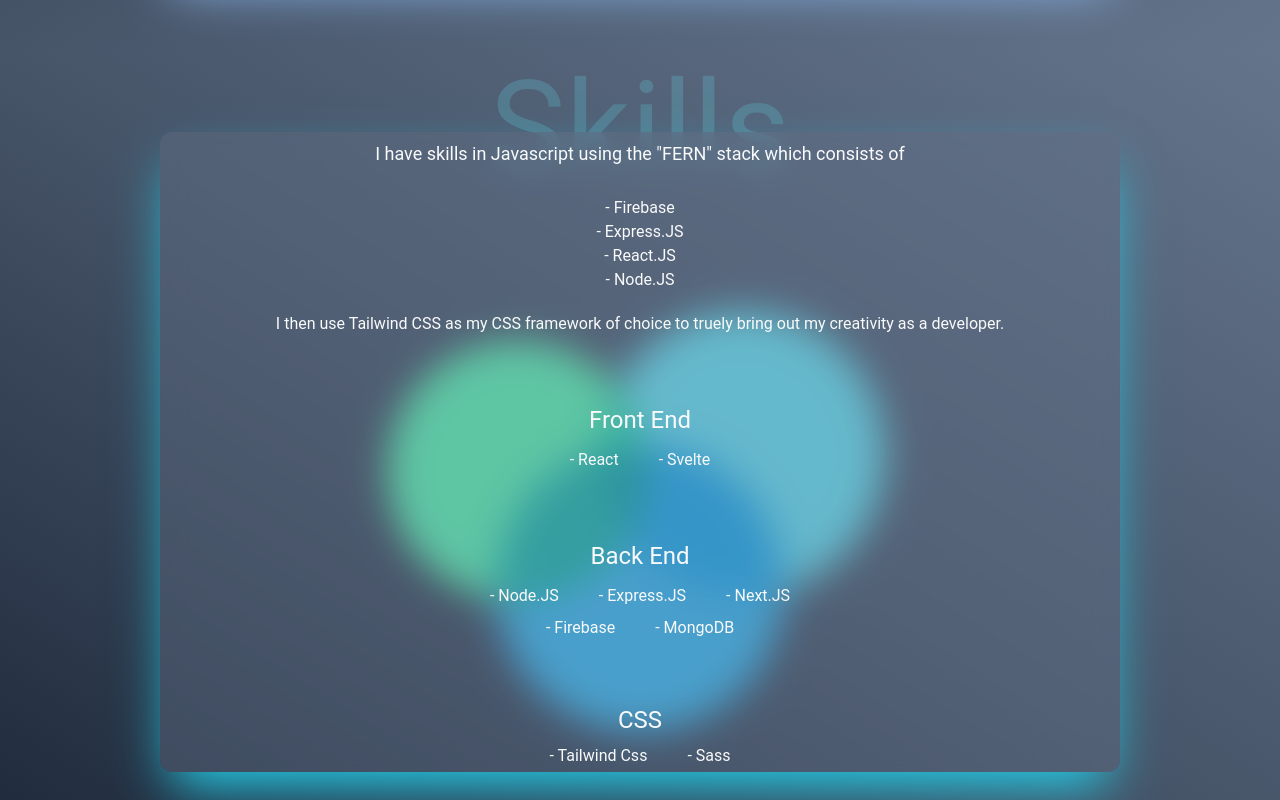
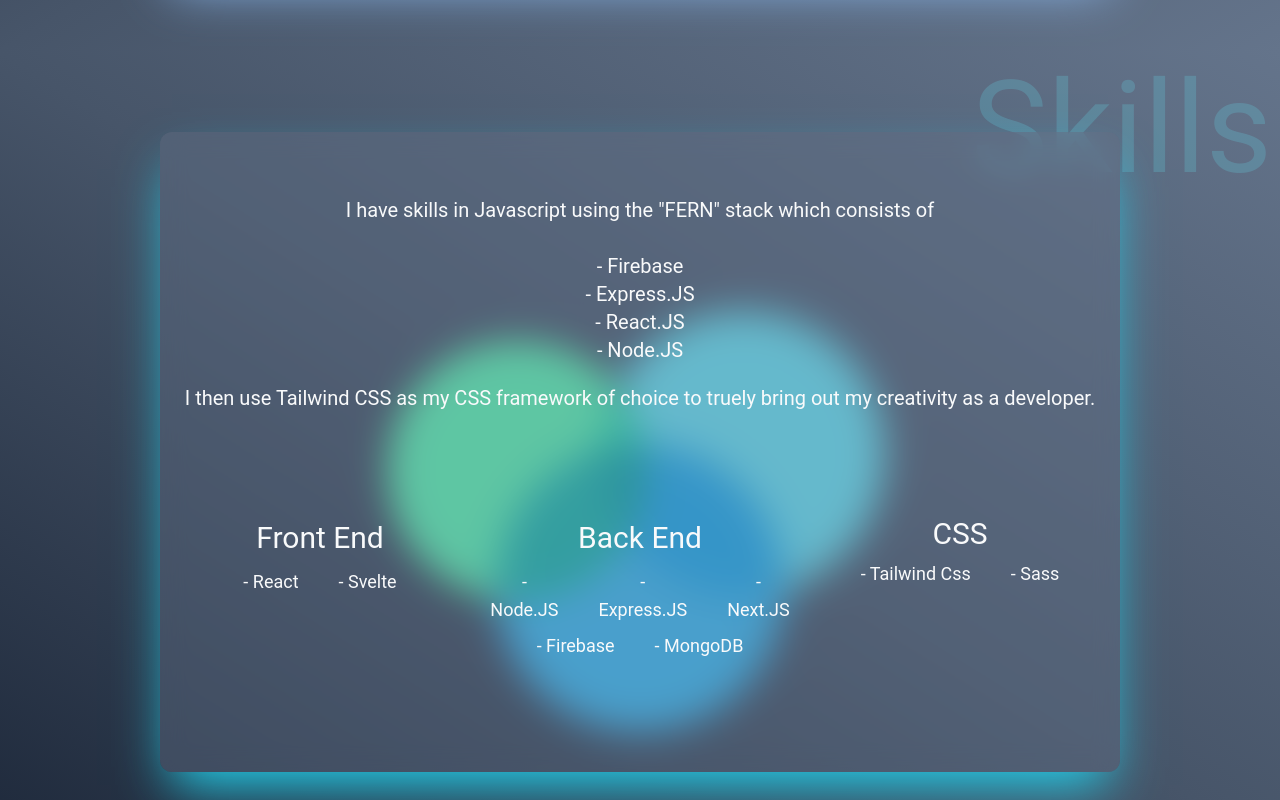
Before and after one commit to Tcaf351/Portfolio-React, a React (Create React App) app in the folder portfolio/: page / in a window 1280 px wide. Shown: the part 1620-2420 px from the top of the page. Built offline with nearby package versions, Linux system fonts and the light colour scheme.

Commit message:
finished responsiveness

```diff
--- a/portfolio/src/Pages/Home.jsx
+++ b/portfolio/src/Pages/Home.jsx
@@ -20,43 +20,43 @@
 
                 <div className="relative flex items-center justify-around z-20 mb-10 text-left">
                     <div className='my-8 py-3'>
-                        <span className='text-4xl py-1 hover:text-cyan-300 transition ease-out duration-300'>H</span>
-                        <span className='text-4xl py-1 hover:text-cyan-300 transition ease-out duration-300'>i</span>
-                        <span className='text-4xl py-1 hover:text-cyan-300 transition ease-out duration-300'>,</span> <br />
+                        <span className='text-4xl py-1 hover:text-cyan-300 transition ease-in duration-300'>H</span>
+                        <span className='text-4xl py-1 hover:text-cyan-300 transition ease-in duration-300'>i</span>
+                        <span className='text-4xl py-1 hover:text-cyan-300 transition ease-in duration-300'>,</span> <br />
 
-                        <span className='text-4xl py-1 hover:text-cyan-300 transition ease-out duration-300'>I</span>
-                        <span className='text-4xl py-1 hover:text-cyan-300 transition ease-out duration-300'>'</span>
-                        <span className='text-4xl py-1 hover:text-cyan-300 transition ease-out duration-300'>m </span>
+                        <span className='text-4xl py-1 hover:text-cyan-300 transition ease-in duration-300'>I</span>
+                        <span className='text-4xl py-1 hover:text-cyan-300 transition ease-in duration-300'>'</span>
+                        <span className='text-4xl py-1 hover:text-cyan-300 transition ease-in duration-300'>m </span>
 
-                        <span className='text-4xl py-1 hover:text-cyan-300 transition ease-out duration-300'>T</span>
-                        <span className='text-4xl py-1 hover:text-cyan-300 transition ease-out duration-300'>i</span>
-                        <span className='text-4xl py-1 hover:text-cyan-300 transition ease-out duration-300'>m</span> <br />
+                        <span className='text-4xl py-1 hover:text-cyan-300 transition ease-in duration-300'>T</span>
+                        <span className='text-4xl py-1 hover:text-cyan-300 transition ease-in duration-300'>i</span>
+                        <span className='text-4xl py-1 hover:text-cyan-300 transition ease-in duration-300'>m</span> <br />
 
-                        <span className='text-4xl py-1 hover:text-cyan-300 transition ease-out duration-300'>F</span>
-                        <span className='text-4xl py-1 hover:text-cyan-300 transition ease-out duration-300'>r</span>
-                        <span className='text-4xl py-1 hover:text-cyan-300 transition ease-out duration-300'>o</span>
-                        <span className='text-4xl py-1 hover:text-cyan-300 transition ease-out duration-300'>n</span>
-                        <span className='text-4xl py-1 hover:text-cyan-300 transition ease-out duration-300'>t </span>
+                        <span className='text-4xl py-1 hover:text-cyan-300 transition ease-in duration-300'>F</span>
+                        <span className='text-4xl py-1 hover:text-cyan-300 transition ease-in duration-300'>r</span>
+                        <span className='text-4xl py-1 hover:text-cyan-300 transition ease-in duration-300'>o</span>
+                        <span className='text-4xl py-1 hover:text-cyan-300 transition ease-in duration-300'>n</span>
+                        <span className='text-4xl py-1 hover:text-cyan-300 transition ease-in duration-300'>t </span>
 
-                        <span className='text-4xl py-1 hover:text-cyan-300 transition ease-out duration-300'>E</span>
-                        <span className='text-4xl py-1 hover:text-cyan-300 transition ease-out duration-300'>n</span>
-                        <span className='text-4xl py-1 hover:text-cyan-300 transition ease-out duration-300'>d </span>
+                        <span className='text-4xl py-1 hover:text-cyan-300 transition ease-in duration-300'>E</span>
+                        <span className='text-4xl py-1 hover:text-cyan-300 transition ease-in duration-300'>n</span>
+                        <span className='text-4xl py-1 hover:text-cyan-300 transition ease-in duration-300'>d </span>
 
-                        <span className='text-4xl py-1 hover:text-cyan-300 transition ease-out duration-300'>W</span>
-                        <span className='text-4xl py-1 hover:text-cyan-300 transition ease-out duration-300'>e</span>
-                        <span className='text-4xl py-1 hover:text-cyan-300 transition ease-out duration-300'>b </span>
+                        <span className='text-4xl py-1 hover:text-cyan-300 transition ease-in duration-300'>W</span>
+                        <span className='text-4xl py-1 hover:text-cyan-300 transition ease-in duration-300'>e</span>
+                        <span className='text-4xl py-1 hover:text-cyan-300 transition ease-in duration-300'>b </span>
 
-                        <span className='text-4xl py-1 hover:text-cyan-300 transition ease-out duration-300'>D</span>
-                        <span className='text-4xl py-1 hover:text-cyan-300 transition ease-out duration-300'>e</span>
-                        <span className='text-4xl py-1 hover:text-cyan-300 transition ease-out duration-300'>v</span>
-                        <span className='text-4xl py-1 hover:text-cyan-300 transition ease-out duration-300'>e</span>
-                        <span className='text-4xl py-1 hover:text-cyan-300 transition ease-out duration-300'>l</span>
-                        <span className='text-4xl py-1 hover:text-cyan-300 transition ease-out duration-300'>o</span>
-                        <span className='text-4xl py-1 hover:text-cyan-300 transition ease-out duration-300'>p</span>
-                        <span className='text-4xl py-1 hover:text-cyan-300 transition ease-out duration-300'>e</span>
-                        <span className='text-4xl py-1 hover:text-cyan-300 transition ease-out duration-300'>r</span>
+                        <span className='text-4xl py-1 hover:text-cyan-300 transition ease-in duration-300'>D</span>
+                        <span className='text-4xl py-1 hover:text-cyan-300 transition ease-in duration-300'>e</span>
+                        <span className='text-4xl py-1 hover:text-cyan-300 transition ease-in duration-300'>v</span>
+                        <span className='text-4xl py-1 hover:text-cyan-300 transition ease-in duration-300'>e</span>
+                        <span className='text-4xl py-1 hover:text-cyan-300 transition ease-in duration-300'>l</span>
+                        <span className='text-4xl py-1 hover:text-cyan-300 transition ease-in duration-300'>o</span>
+                        <span className='text-4xl py-1 hover:text-cyan-300 transition ease-in duration-300'>p</span>
+                        <span className='text-4xl py-1 hover:text-cyan-300 transition ease-in duration-300'>e</span>
+                        <span className='text-4xl py-1 hover:text-cyan-300 transition ease-in duration-300'>r</span>
 
-                        <p className='text-sm text-gray-400'>CSS / JavaScript / React</p>
+                        <p className='text-sm text-gray-400 tracking-widest animate-pulse'>CSS / JavaScript / React</p>
 
                         <button className="mt-8 py-1 px-4 rounded-lg text-gray-100 bg-cyan-500 ease-in-out duration-500 hover:bg-blue-500"><a href="mailto:tcaf.351@gmail.com">Contact Me</a></button>
                     </div>
@@ -122,11 +122,11 @@
 
 
                 {/* top left corner of glass */}
-                <h1 className='text-9xl text-cyan-300 opacity-20 absolute sm:-top-3 z-10'>Projects</h1>
+                <h1 className='text-9xl text-cyan-300 opacity-20 absolute sm:-top-3 xl:left-2 2xl:left-14 4xl:left-20 5xl:left-28 6xl:left-40 7xl:left-56 z-10'>Projects</h1>
                 {/* top left corner of glass */}
 
                 {/* circle top right side start */}
-                <div className='bg-[#5BFDB5] h-60 w-60 rounded-full absolute sm:right-8 md:right-16 lg:right-20 xl:right-32 2xl:right-40 4xl:right-48 6xl:right-64 7xl:right-80 sm:top-44 z-10'></div>
+                <div className='bg-[#5BFDB5] h-60 w-60 rounded-full absolute sm:right-8 md:right-16 lg:right-20 xl:right-24 2xl:right-40 4xl:right-48 6xl:right-64 7xl:right-80 sm:top-44 z-10'></div>
                 {/* circle top right side end */}
 
                 {/* circle top right side start */}
@@ -152,51 +152,53 @@
             {/* glass panel start */}
                 <div className='bg-slate-500 rounded-xl h-[80vh] w-9/12 shadow-2xl shadow-cyan-400 z-20 bg-opacity-40 backdrop-blur-md grid sm:grid-cols-1 grid-cols-3 text-center'>
 
-                    <div className="sm:container my-auto text-center">
+                    <div className="sm:container xl:grid xl:grid-cols-3 my-auto text-center">
 
 
-                            <div className='lg:col-span-3 sm:px-4'>
-                                <p className='text-lg py-2'>I have skills in Javascript using the "FERN" stack which consists of</p>
-                                    <div className="sm:py-5">
+                            <div className='lg:col-span-3 sm:px-4 xl:mb-10'>
+                                <p className='text-lg xl:text-xl py-2'>I have skills in Javascript using the "FERN" stack which consists of</p>
+                                    <div className="sm:py-5 xl:text-xl">
                                         <p>- Firebase</p>
                                         <p>- Express.JS</p>
                                         <p>- React.JS</p>
                                         <p>- Node.JS</p>
                                     </div>
-                                <p>I then use Tailwind CSS as my CSS framework of choice to truely bring out my creativity as a developer.</p>
+                                <p className="xl:text-xl">I then use Tailwind CSS as my CSS framework of choice to truely bring out my creativity as a developer.</p>
                             </div>
 
+
+
                             <div className="my-14">
-                                <p className='text-2xl py-3'>Front End</p>
+                                <p className='sm:text-2xl xl:text-3xl py-3'>Front End</p>
 
                                 <div className="sm:flex sm:items-center sm:justify-center">
-                                    <p className="sm:mx-5">- React</p>
-                                    <p className="sm:mx-5">- Svelte</p>
+                                    <p className="sm:mx-5 xl:text-lg">- React</p>
+                                    <p className="sm:mx-5 xl:text-lg">- Svelte</p>
                                 </div>
                             </div>
 
                             <div className="my-14">
-                                <p className='text-2xl py-3'>Back End</p>
+                                <p className='sm:text-2xl xl:text-3xl py-3'>Back End</p>
 
                                 <div className="sm:flex sm:items-center sm:justify-center">
-                                    <p className="sm:mx-5">- Node.JS</p>
-                                    <p className="sm:mx-5">- Express.JS</p>
-                                    <p className="sm:mx-5">- Next.JS</p>
+                                    <p className="sm:mx-5 xl:text-lg">- Node.JS</p>
+                                    <p className="sm:mx-5 xl:text-lg">- Express.JS</p>
+                                    <p className="sm:mx-5 xl:text-lg">- Next.JS</p>
                                 </div>
 
                                 <div className="sm:flex sm:items-center sm:justify-center">
-                                    <p className="pt-2 sm:mx-5">- Firebase</p>
-                                    <p className="sm:pt-2 sm:mx-5">- MongoDB</p>
+                                    <p className="pt-2 sm:mx-5 xl:text-lg">- Firebase</p>
+                                    <p className="sm:pt-2 sm:mx-5 xl:text-lg">- MongoDB</p>
                                 </div>
 
                             </div>
 
                             <div className="my-14">
-                                <p className='text-2xl py-2'>CSS</p>
+                                <p className='sm:text-2xl xl:text-3xl py-2'>CSS</p>
 
                                 <div className="sm:flex sm:items-center sm:justify-center">
-                                    <p className="sm:mx-5">- Tailwind Css</p>
-                                    <p className="sm:mx-5">- Sass</p>
+                                    <p className="sm:mx-5 xl:text-lg">- Tailwind Css</p>
+                                    <p className="sm:mx-5 xl:text-lg">- Sass</p>
                                 </div>
 
                             </div>
@@ -211,7 +213,7 @@
             {/* glass panel end */}
 
             {/* top right corner of glass */}
-            <h1 className='text-9xl text-cyan-300 opacity-20 absolute sm:top-3 z-10'>Skills</h1>
+            <h1 className='text-9xl text-cyan-300 opacity-20 absolute sm:top-3 xl:right-2 2xl:right-16 4xl:right-24 5xl:right-32 6xl:right-44 7xl:right-64 z-10'>Skills</h1>
             {/* top right corner of glass */}
 
         </div>
@@ -241,7 +243,7 @@
             {/* glass panel end */}
 
             {/* top left corner of glass */}
-            <h1 className='text-9xl text-cyan-300 opacity-20 absolute top-2 z-10'>About</h1>
+            <h1 className='text-9xl text-cyan-300 opacity-20 absolute sm:top-2 xl:left-3 2xl:left-14 4xl:left-20 5xl:left-28 6xl:left-40 7xl:left-56 z-10'>About</h1>
             {/* top left corner of glass */}
 
             {/* circle bottom right side start */}
```
